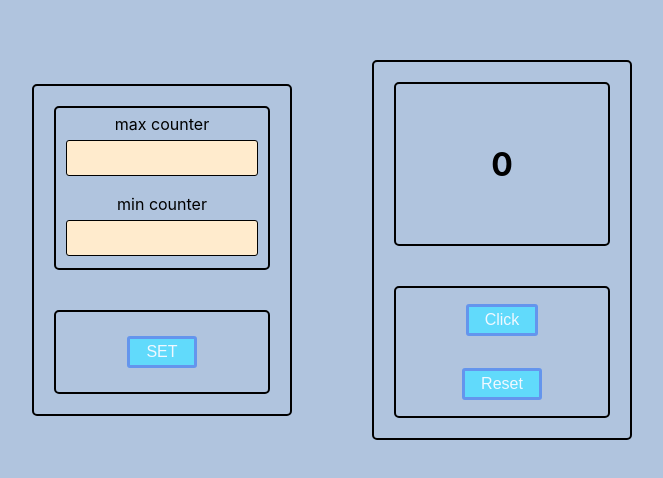
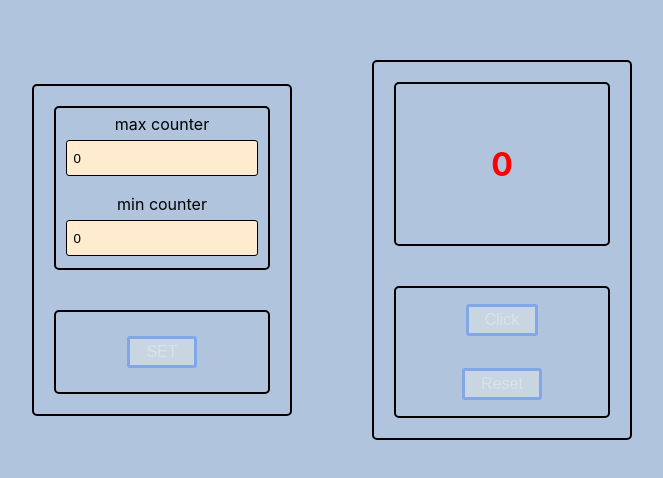
Before and after one commit to Densodim/counter, a React (Create React App) app: page / in a window 1280 px wide. Shown: the part 150-628 px from the top of the page, without its empty margins (308-971 px from the left). Built offline with nearby package versions, Linux system fonts and the light colour scheme.

Commit message:
add menu SET

```diff
--- a/src/components/Button.tsx
+++ b/src/components/Button.tsx
@@ -4,7 +4,7 @@ import {StyledButton} from "./styled/styledComponent";
 type PropsType = {
     children: ReactNode
     onClick:()=>void
-    disabled?:boolean
+    disabled:boolean
 }
 
 export const Button = ({children, onClick, disabled}: PropsType) => {
--- a/src/components/Counter.tsx
+++ b/src/components/Counter.tsx
@@ -1,68 +1,135 @@
-import React, {useEffect, useState} from "react";
-import {StyledCounter, Div} from "./styled/styledComponent";
-import {Button} from "./Button";
-import {Input} from "./Input";
-
+import React, { ChangeEvent, SetStateAction, useEffect, useState } from "react";
+import { StyledCounter, Div, StyledInput } from "./styled/styledComponent";
+import { Button } from "./Button";
 
 export const Counter = () => {
-    const maxCount = 5;
   const [count, setCount] = useState(0);
+  const [countMax, setCountMax] = useState(0);
+  const [minCounter, setMinCounter] = useState<number>(0);
+  const [maxCounter, setMaxCounter] = useState<number>(0);
+  const [message, setMessage] = useState("");
 
   useEffect(() => {
-        const getCount = localStorage.getItem('counterKey');
+    const getCount = localStorage.getItem("counterKey");
+    const getMaxCounter = localStorage.getItem("maxCounter");
+    const getMinCounter = localStorage.getItem("minCounter");
     if (getCount) {
       const newCount = JSON.parse(getCount);
       setCount(newCount);
     }
+    if (getMaxCounter) {
+      setMaxCounter(JSON.parse(getMaxCounter));
+    }
+    if (getMinCounter) {
+      setCount(JSON.parse(getMinCounter));
+    }
   }, []);
 
   useEffect(() => {
-        localStorage.setItem('counterKey', JSON.stringify(count));
+    localStorage.setItem("counterKey", JSON.stringify(count));
   }, [count]);
 
+  //   useEffect(() => {
+  //     localStorage.setItem("maxCounter", JSON.stringify(maxCounter));
+  //   }, [maxCounter]);
+  //   useEffect(() => {
+  //     localStorage.setItem("minCounter", JSON.stringify(minCounter));
+  //   }, [minCounter]);
+
   const handleIncClick = () => {
-        if (count < maxCount) {
+    if (count < countMax) {
       setCount(count + 1);
+      setMessage("");
+    } else {
+      setMessage("нажмите SET");
     }
-    }
+  };
   const handleResetClick = () => {
     localStorage.clear();
     setCount(0);
+    setMaxCounter(0);
+    setMinCounter(0);
+  };
+  const maxCounterValue = (event: React.ChangeEvent<HTMLInputElement>) => {
+   const value = Number(event.currentTarget.value);
+   if(value >= minCounter && value >0){
+      setMaxCounter(value);
+   }else if(value < 0){
+      setMessage('значение не должно быть отрицательным');
+   }else{
+      setMessage('Максимальное значение должно быть больше минимального');
+   }
 
+  };
+  const minCounterValue = (event: ChangeEvent<HTMLInputElement>) => {
+   const value = Number(event.currentTarget.value);
+   if (value <= maxCounter && value>0){
+      setMinCounter(value);
+   }else if(value <0){
+      setMessage('значение не должно быть отрицательным');
+   }else {
+      setMessage('Минимальное значение должно быть меньше максимального');
    }
-    const isCountMoreFive = count >= maxCount
+
+  };
+  const setCounter = (minCounter: number, maxCounter: number) => {
+    setCount(minCounter);
+    setCountMax(maxCounter);
+  };
+
+  const isCountMore = count >= maxCounter;
+  const isCounterReset = count === 0 && minCounter === 0 && maxCounter === 0;
   return (
     <>
       <StyledCounter>
         <Div>
-                    <Div $sizeHeight='20vh' $sizeWidth='40vh'>
-                        <Input label={'max counter'}/>
-                        <Input label={'min counter'}/>
+          <Div $sizeHeight="20vh" $sizeWidth="40vh">
+            <div>
+              <label>max counter</label>
+              <StyledInput
+                onChange={maxCounterValue}
+                value={maxCounter}
+                disabled={countMax >= count ? false : true}
+              />
+            </div>
+            <div>
+              <label>min counter</label>
+              <StyledInput
+                onChange={minCounterValue}
+                value={minCounter}
+                disabled={count > -1 ? false : true}
+              />
+            </div>
           </Div>
-                    <Div $sizeHeight='10vh' $sizeWidth='40vh'>
+          <Div $sizeHeight="10vh" $sizeWidth="40vh">
             <Button
               onClick={() => {
+                setCounter(minCounter, maxCounter);
               }}
-                        >SET</Button>
+              disabled={isCounterReset}
+            >
+              SET
+            </Button>
           </Div>
         </Div>
         <Div>
-                    <Div $sizeHeight='20vh' $sizeWidth='40vh' $color={isCountMoreFive ? 'red': ''}>
-                        <h1>{count}</h1>
+          <Div
+            $sizeHeight="20vh"
+            $sizeWidth="40vh"
+            $color={isCountMore ? "red" : ""}
+          >
+            <h1>{message ? message : count}</h1>
           </Div>
-                    <Div $sizeHeight='10vh' $sizeWidth='40vh'>
-                        <Button
-                            onClick={handleIncClick}
-                            disabled={isCountMoreFive}
-                        >Click</Button>
-                        <Button
-                            onClick={handleResetClick}
-                        >Reset</Button>
+          <Div $sizeHeight="10vh" $sizeWidth="40vh">
+            <Button onClick={handleIncClick} disabled={isCountMore}>
+              Click
+            </Button>
+            <Button onClick={handleResetClick} disabled={isCounterReset}>
+              Reset
+            </Button>
           </Div>
-
         </Div>
-
       </StyledCounter>
     </>
-    )
-}
+  );
+};
--- a/src/components/Input.tsx
+++ b/src/components/Input.tsx
@@ -2,13 +2,14 @@ import {StyledInput} from "./styled/styledComponent";
 
 type PropsType = {
     label:string
+    disabled:boolean
 }
-export const Input = ({label}:PropsType) => {
+export const Input = ({label, disabled}:PropsType) => {
     return (
         <>
             <div>
                 {label}
-                <StyledInput/>
+                <StyledInput disabled={disabled}/>
             </div>
 
         </>
```
Lines whose indentation alone changed are shown as unchanged.
